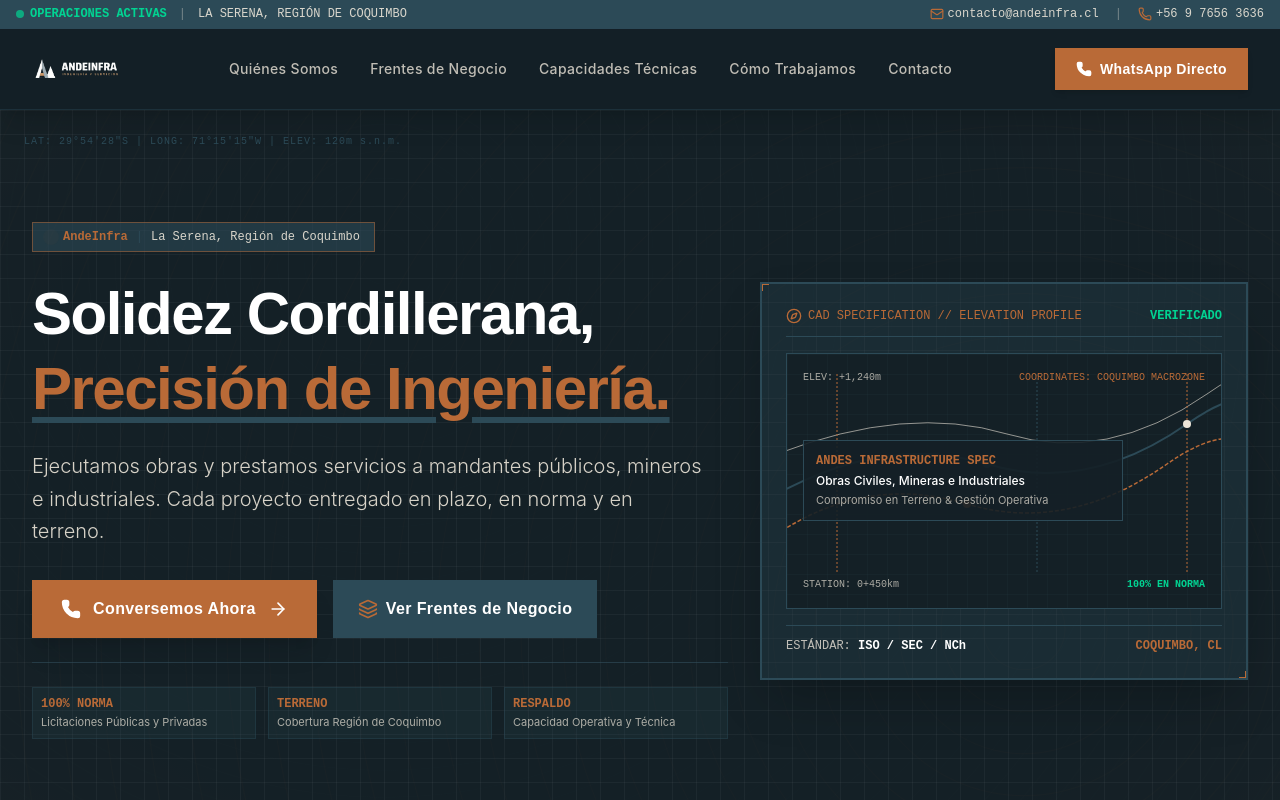
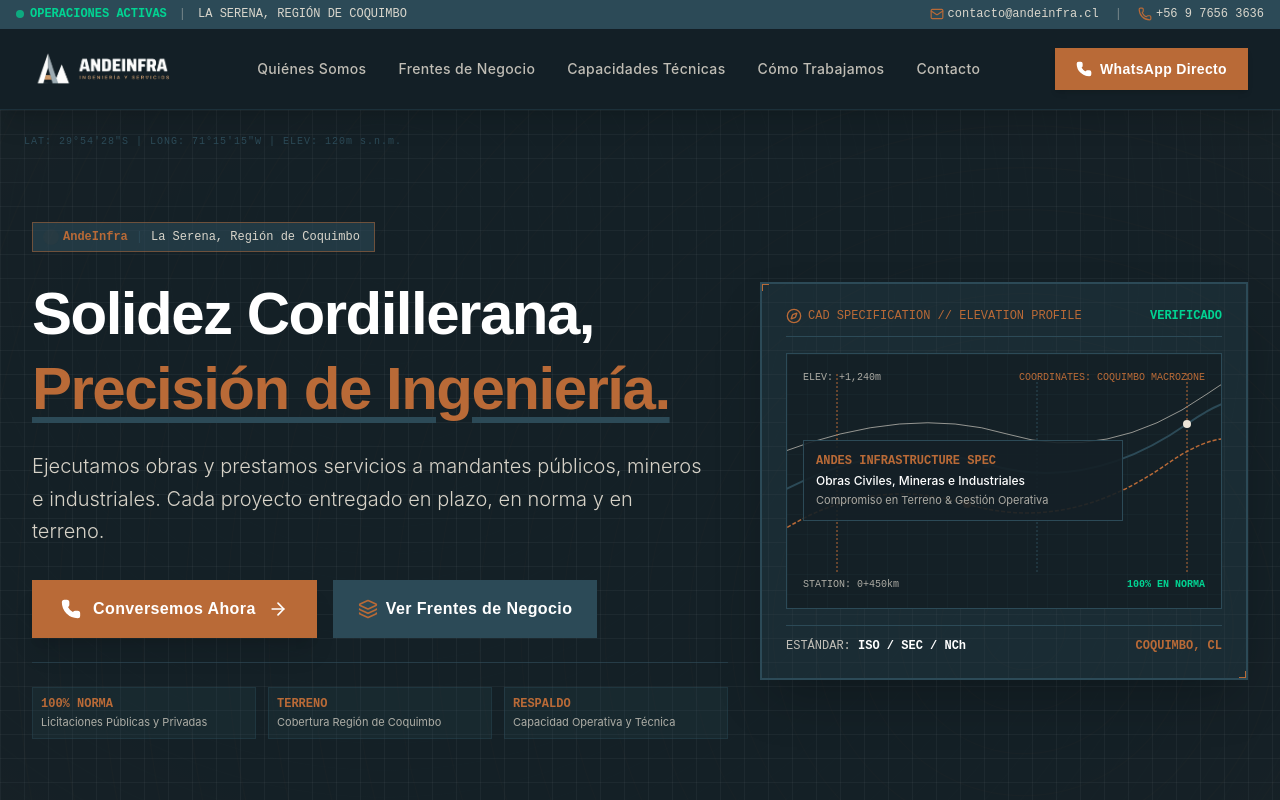
Before and after one commit to andeinfraspa-crypto/andeinfra, a Next.js app: page / in a window 1280 px wide. Shown: the top 800 px of the page. Built offline with nearby package versions, Linux system fonts and the light colour scheme.

Commit message:
Update page.tsx

```diff
--- a/app/page.tsx
+++ b/app/page.tsx
@@ -245,12 +245,12 @@
       <header className="sticky top-0 z-50 bg-[#142026]/95 backdrop-blur-md border-b border-[#2C4A57]/40 shadow-xl">
         <div className="max-w-7xl mx-auto px-4 sm:px-6 lg:px-8 h-20 flex items-center justify-between">
 
-          {/* Corporate Brand Logo oficial desde Brandbook */}
-          <a href="#" className="flex items-center group">
+          {/* Corporate Brand Logo oficial desde Brandbook (LIGERAMENTE MÁS GRANDE Y DESTACADO) */}
+          <a href="#" className="flex items-center group py-2">
             <img
               src="/logo.png"
               alt="AndeInfra - Ingeniería y Servicios"
-              className="h-10 sm:h-12 w-auto object-contain py-1"
+              className="h-12 sm:h-14 lg:h-16 w-auto object-contain"
             />
           </a>
 
@@ -1078,13 +1078,13 @@
 
             <div className="grid grid-cols-1 md:grid-cols-12 gap-10 pb-12 border-b border-[#2C4A57] items-center">
 
-              {/* Left Column: Corporate Brand Logo + Subtitle */}
-              <div className="md:col-span-6 space-y-4">
+              {/* Left Column: Corporate Brand Logo MUCHO MÁS GRANDE + Subtitle */}
+              <div className="md:col-span-6 space-y-5">
                 <a href="#" className="inline-block">
                   <img
                     src="/logo.png"
                     alt="AndeInfra - Ingeniería y Servicios"
-                    className="h-12 sm:h-14 w-auto object-contain"
+                    className="h-20 sm:h-24 lg:h-28 w-auto object-contain"
                   />
                 </a>
 
```
